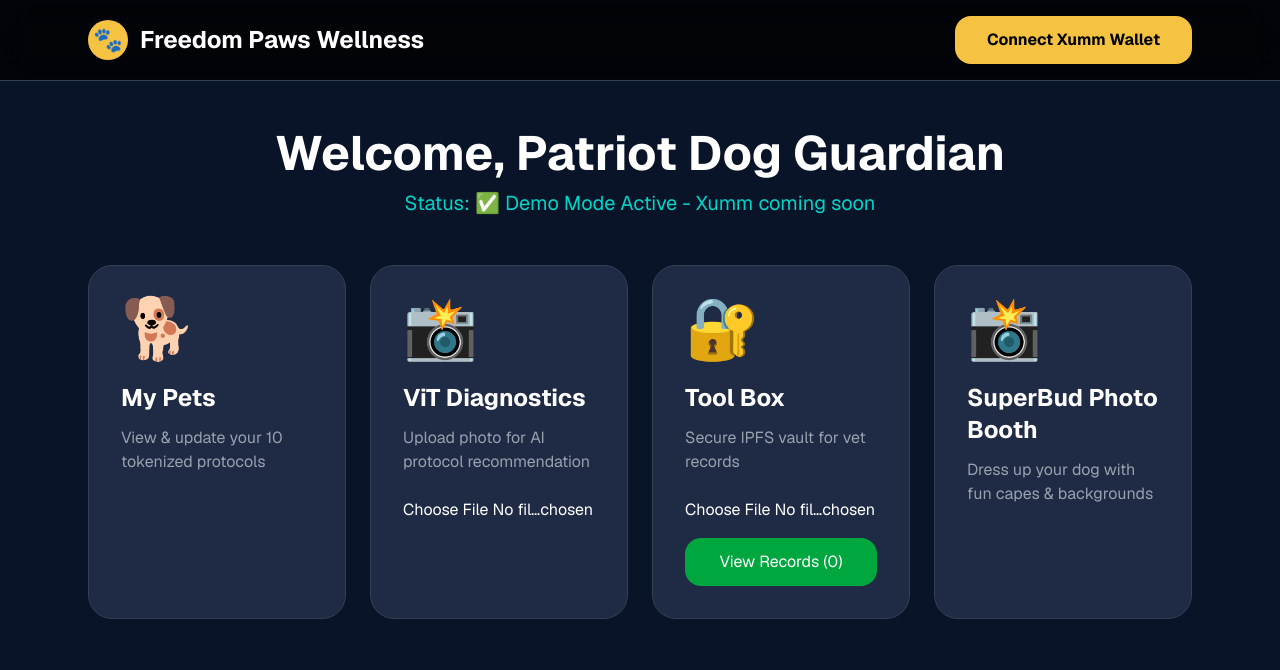
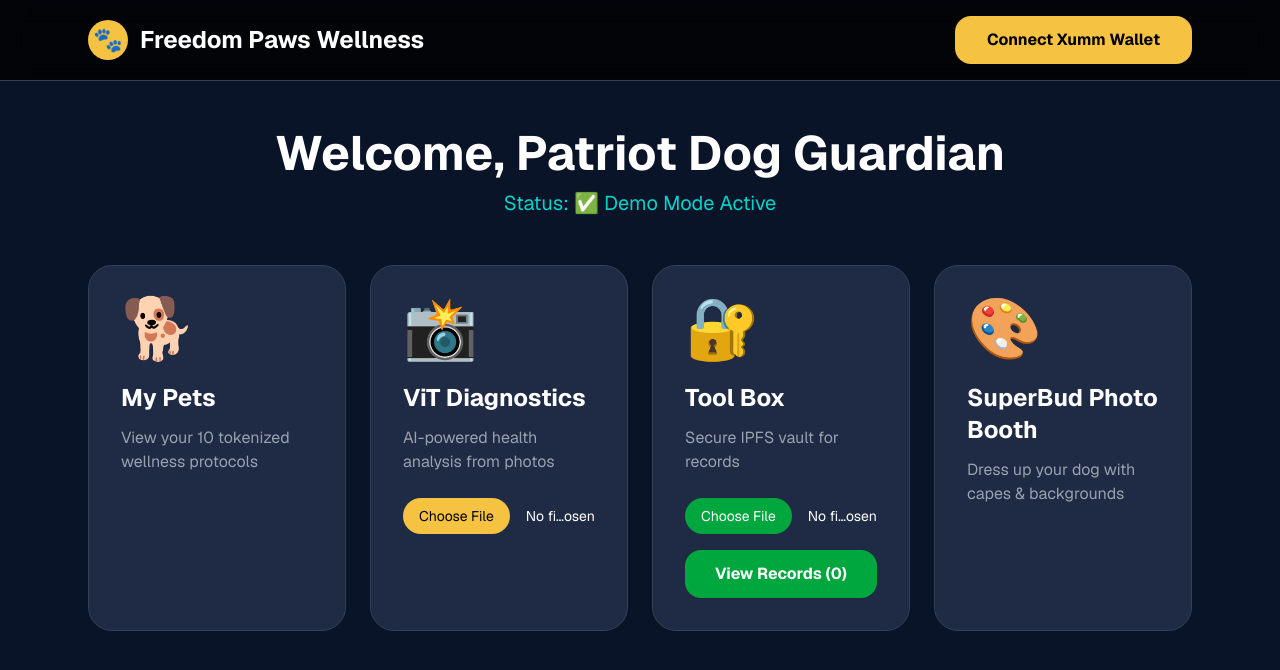
Before and after one commit to MKC-PUG/FREEDOMPAWSWELLNESS, a Next.js app: page / in a window 1280 px wide. Shown: the top 670 px of the page. Built offline with nearby package versions, Linux system fonts and the light colour scheme.

Commit message:
Restored full interactive dashboard with working Tool Box + ViT

```diff
--- a/app/page.tsx
+++ b/app/page.tsx
@@ -1,19 +1,19 @@
 'use client';
 
-import { useState, useEffect } from 'react';
+import { useState } from 'react';
 
 export default function FreedomPawsDashboard() {
   const [walletAddress, setWalletAddress] = useState<string | null>(null);
-  const [status, setStatus] = useState("✅ Demo Mode Active - Xumm coming soon");
+  const [status, setStatus] = useState("✅ Demo Mode Active");
 
   const connectWallet = () => {
     const demoAddress = "rDemoXummWallet1234567890TestnetXRPL";
     setWalletAddress(demoAddress);
     setStatus("✅ Demo Wallet Connected");
-    alert(`✅ Demo Wallet Connected!\n\nAddress:\n${demoAddress}\n\nReal Xumm will be added next.`);
+    alert(`✅ Demo Wallet Connected!\n\n${demoAddress}`);
   };
 
-  // Tool Box State
+  // Tool Box
   const [toolBoxFiles, setToolBoxFiles] = useState<any[]>([]);
 
   const handleToolBoxUpload = (e: React.ChangeEvent<HTMLInputElement>) => {
@@ -27,17 +27,24 @@ export default function FreedomPawsDashboard() {
       size: (file.size / 1024).toFixed(1) + " KB"
     };
     setToolBoxFiles([...toolBoxFiles, newFile]);
-    alert(`✅ Uploaded to Secure Tool Box!\nFile: ${file.name}`);
+    alert(`✅ Securely uploaded to Tool Box!\n\nFile: ${file.name}`);
   };
 
   const viewAllRecords = () => {
     if (toolBoxFiles.length === 0) {
-      alert("No records yet. Upload something to the Tool Box.");
+      alert("Tool Box is empty. Upload veterinary records or X-rays.");
       return;
     }
-    let msg = "Secure Records:\n\n";
+    let msg = "🔐 Secure Records in Tool Box:\n\n";
     toolBoxFiles.forEach((f, i) => msg += `${i+1}. ${f.name} (${f.date})\n`);
     alert(msg);
+  };
+
+  // ViT Upload
+  const handleViTUpload = (e: React.ChangeEvent<HTMLInputElement>) => {
+    const file = e.target.files?.[0];
+    if (!file) return;
+    alert(`📸 Photo received: ${file.name}\n\nAI Analysis starting...\n\n(Full GPT-4o analysis will return here soon)`);
   };
 
   return (
@@ -64,38 +71,51 @@ export default function FreedomPawsDashboard() {
           <p className="text-xl text-[#00D4C8]">Status: {status}</p>
         </div>
 
-        {/* 4 Cards Grid */}
         <div className="grid grid-cols-1 md:grid-cols-2 lg:grid-cols-4 gap-6">
 
-          {/* My Pets Card */}
+          {/* My Pets - Working */}
           <a href="/mypets" className="bg-[#1F2A44] hover:bg-[#2A3A5A] p-8 rounded-3xl border border-[#334155] transition group">
             <div className="text-6xl mb-6">🐕</div>
             <h3 className="text-2xl font-bold mb-3">My Pets</h3>
-            <p className="text-gray-400">View & update your 10 tokenized protocols</p>
+            <p className="text-gray-400">View your 10 tokenized wellness protocols</p>
           </a>
 
-          {/* ViT Diagnostics Card */}
+          {/* ViT Diagnostics */}
           <div className="bg-[#1F2A44] hover:bg-[#2A3A5A] p-8 rounded-3xl border border-[#334155] transition">
             <div className="text-6xl mb-6">📸</div>
             <h3 className="text-2xl font-bold mb-3">ViT Diagnostics</h3>
-            <p className="text-gray-400">Upload photo for AI protocol recommendation</p>
-            <input type="file" accept="image/*" onChange={() => alert("Photo upload ready in full version")} className="mt-6 w-full" />
+            <p className="text-gray-400 mb-6">AI-powered health analysis from photos</p>
+            <input
+              type="file"
+              accept="image/*"
+              onChange={handleViTUpload}
+              className="w-full text-sm file:mr-4 file:py-2 file:px-4 file:rounded-full file:border-0 file:text-sm file:bg-[#F5C242] file:text-black hover:file:bg-yellow-300"
+            />
           </div>
 
-          {/* Tool Box Card */}
+          {/* Tool Box */}
           <div className="bg-[#1F2A44] hover:bg-[#2A3A5A] p-8 rounded-3xl border border-[#334155] transition">
             <div className="text-6xl mb-6">🔐</div>
             <h3 className="text-2xl font-bold mb-3">Tool Box</h3>
-            <p className="text-gray-400">Secure IPFS vault for vet records</p>
-            <input type="file" onChange={handleToolBoxUpload} className="mt-6 w-full" />
-            <button onClick={viewAllRecords} className="mt-4 w-full bg-green-600 py-3 rounded-2xl">View Records ({toolBoxFiles.length})</button>
+            <p className="text-gray-400 mb-6">Secure IPFS vault for records</p>
+            <input
+              type="file"
+              onChange={handleToolBoxUpload}
+              className="w-full text-sm file:mr-4 file:py-2 file:px-4 file:rounded-full file:border-0 file:text-sm file:bg-green-600 file:text-white"
+            />
+            <button
+              onClick={viewAllRecords}
+              className="mt-4 w-full bg-green-600 hover:bg-green-500 py-3 rounded-2xl font-bold"
+            >
+              View Records ({toolBoxFiles.length})
+            </button>
           </div>
 
-          {/* Photo Booth Card */}
+          {/* Photo Booth */}
           <a href="/photobooth" className="bg-[#1F2A44] hover:bg-[#2A3A5A] p-8 rounded-3xl border border-[#334155] transition group">
-            <div className="text-6xl mb-6">📸</div>
+            <div className="text-6xl mb-6">🎨</div>
             <h3 className="text-2xl font-bold mb-3">SuperBud Photo Booth</h3>
-            <p className="text-gray-400">Dress up your dog with fun capes & backgrounds</p>
+            <p className="text-gray-400">Dress up your dog with capes & backgrounds</p>
           </a>
         </div>
       </div>
```
